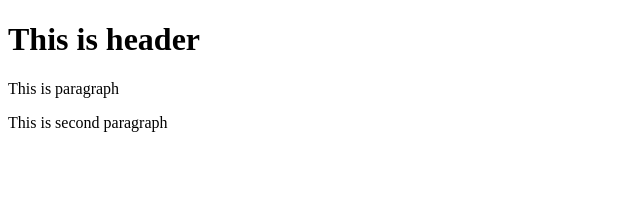
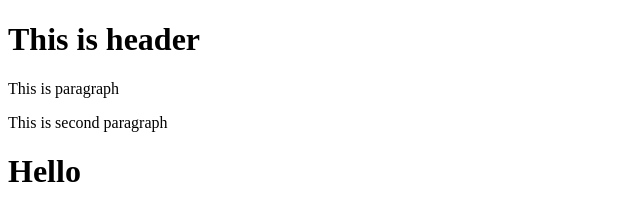
Before and after one commit to toanviet252/git-test, a website: page index.html in a window 1280 px wide. Shown: the whole page, without its empty margins (0-640 px from the left). Drawn offline with Linux system fonts and the light colour scheme.

Commit message:
fourth commit

```diff
--- a/index.html
+++ b/index.html
@@ -10,5 +10,6 @@
     <h1>This is header</h1>
     <p>This is paragraph</p>
     <p>This is second paragraph</p>
+    <h1>Hello</h1>
   </body>
 </html>
```
Also changed, not shown: package.json (added, +24 -0 lines), 2 other files.
